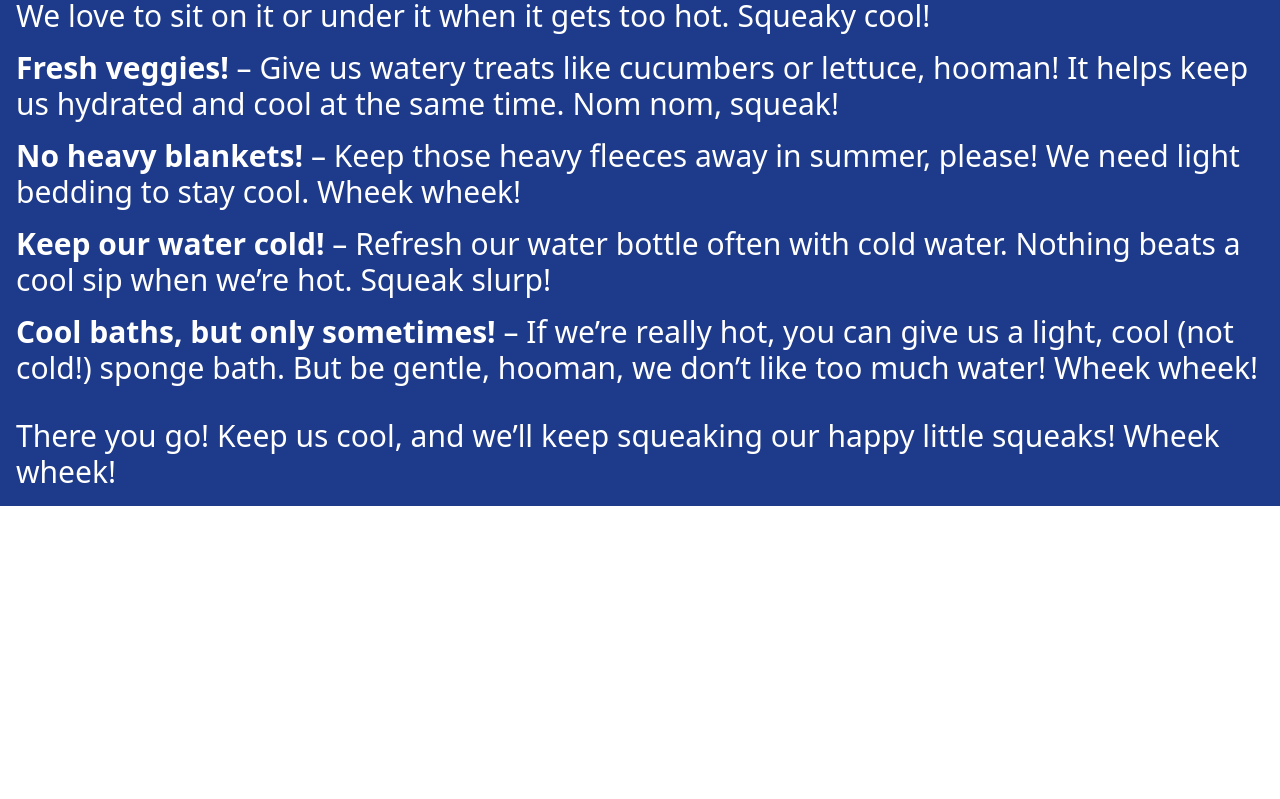
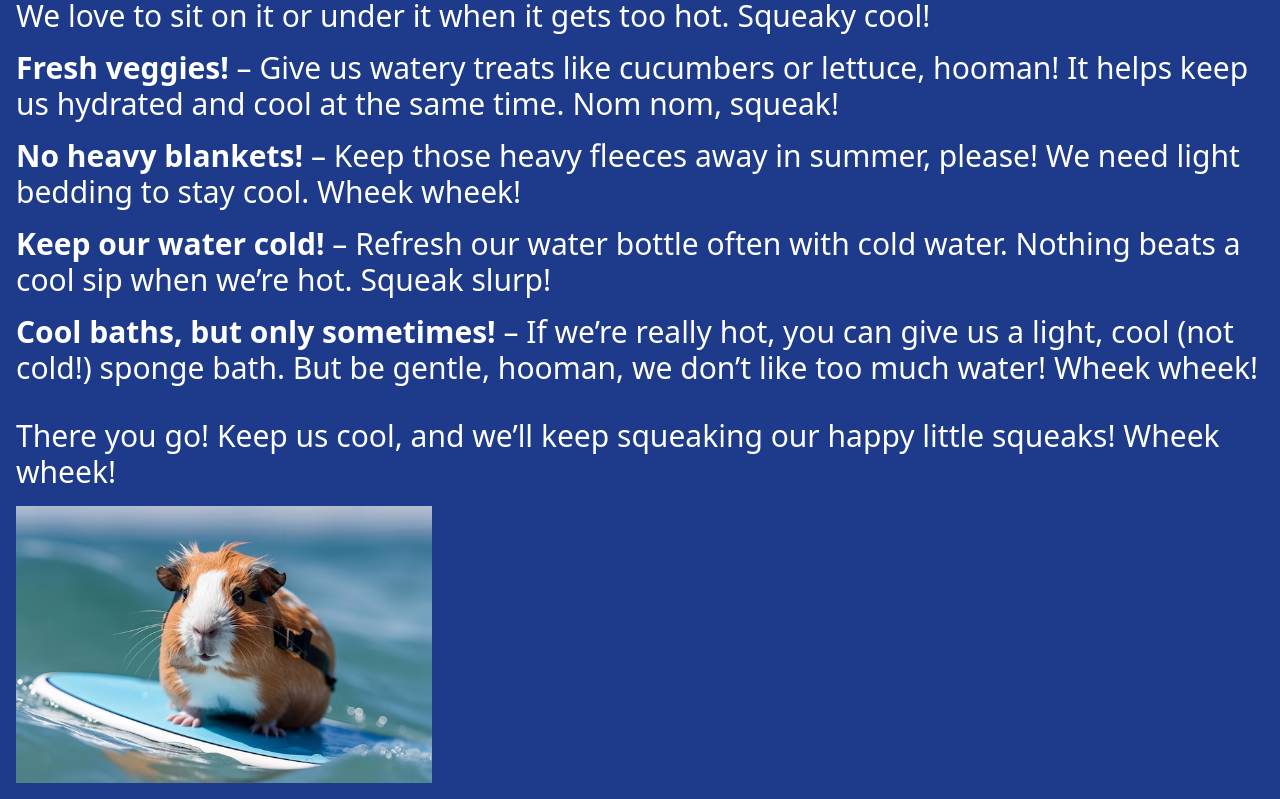
Before and after one commit to bry-an/guineacool, a SvelteKit app: page / in a window 1280 px wide. Shown: the part 975-1774 px from the top of the page. Before the commit the page ends 1481 px from the top, so only its background shows below. Built offline with nearby package versions, Linux system fonts and the light colour scheme.

Commit message:
add footer image

```diff
--- a/src/routes/+page.svelte
+++ b/src/routes/+page.svelte
@@ -49,4 +49,5 @@
     <p class="text-white text-3xl mt-8">
         There you go! Keep us cool, and we’ll keep squeaking our happy little squeaks! Wheek wheek!
     </p>
+    <img src="/guinea-surf.avif" class="w-1/3 mt-4" alt="guinea pig eating vegetables" />
 </div>
```
Also changed, not shown: static/guinea-surf.avif (added).
